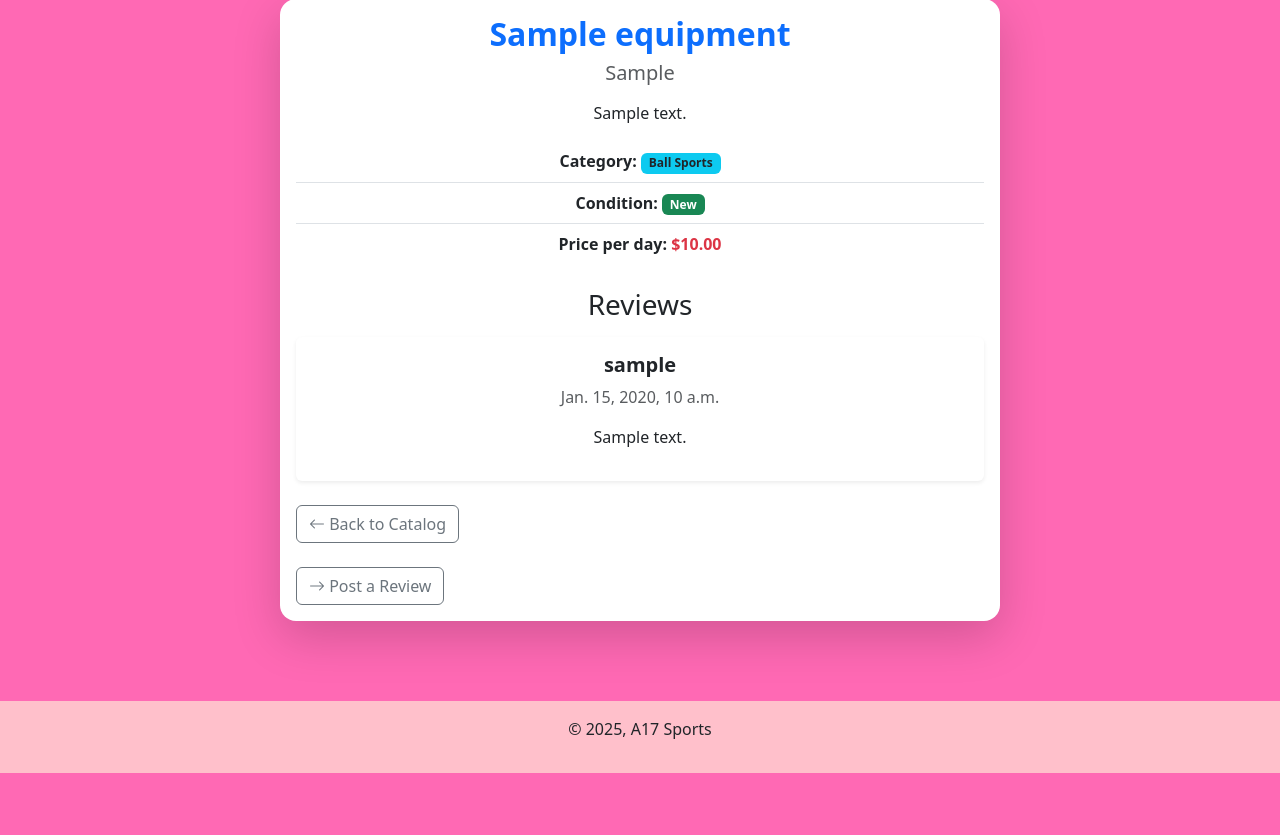
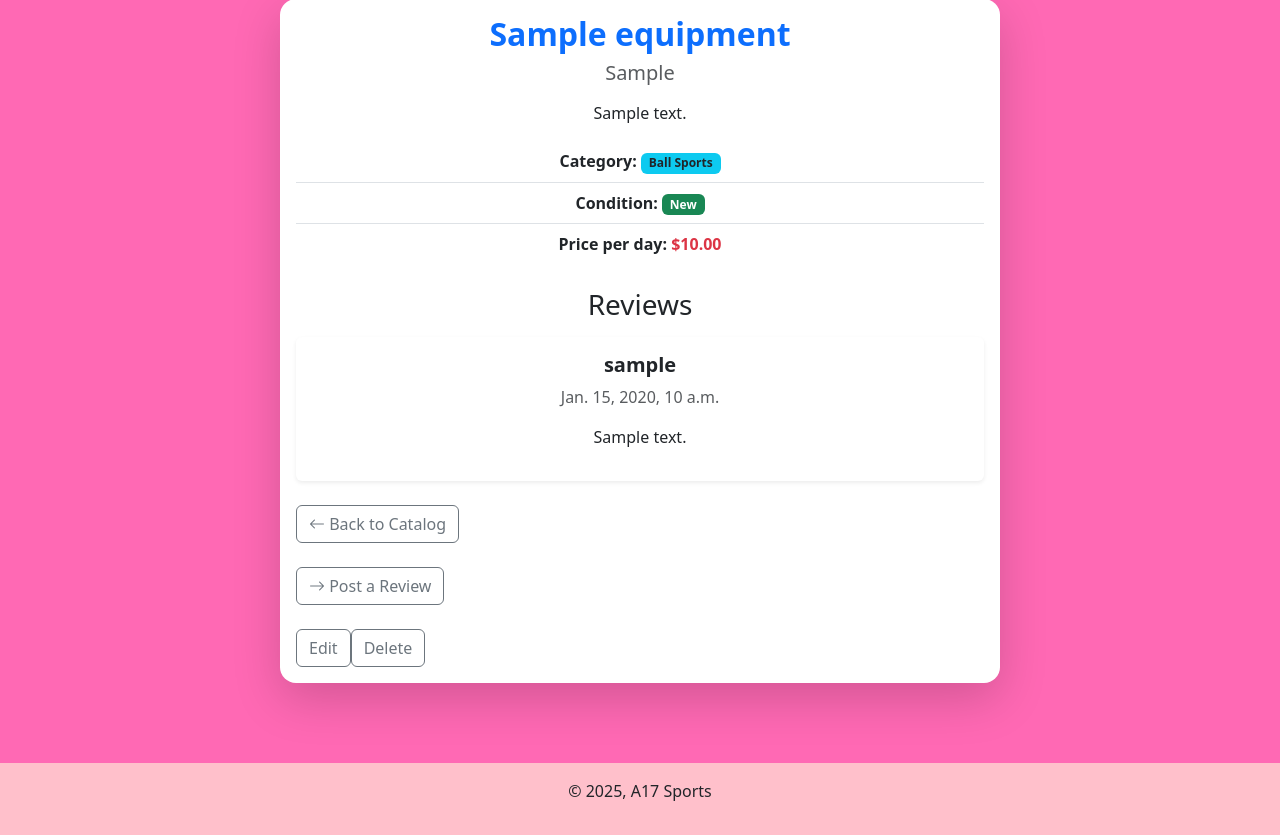
Before and after one commit to k4rstm4n/sports-lending-app, a Django app: page /products/1/details/ in a window 1280 px wide. Shown: the part 209-1044 px from the top of the page. Before the commit the page ends 982 px from the top, so only its background shows below. Run offline with Django 5.2, Linux system fonts and the light colour scheme; tables that the repository leaves empty hold one stand-in row (values such as "Sample post"); some libraries are stand-ins or nearby versions.

Commit message:
Completed edit and delete buttons

```diff
--- a/products/templates/products/detail.html
+++ b/products/templates/products/detail.html
@@ -47,6 +47,18 @@
                             <i class="bi bi-arrow-right"></i> Post a Review
                         </a>
                     </div>
+
+                    <div class="d-flex justify-content-start mt-4">
+                        <a href="{% url 'products:edit_equipment' equipment.id %}" class="btn btn-outline-secondary">
+                            <i></i> Edit
+                        </a>
+                        <form action="{% url 'products:delete_product' equipment.id %}" method="POST" onsubmit="return confirm('Are you sure you want to delete this product?');">
+                            {% csrf_token %}
+                            <button type="submit" class="btn btn-outline-secondary">
+                                <i></i> Delete
+                            </button>
+                        </form>
+                    </div>
                 </div>
             </div>
         </div>
--- a/products/urls.py
+++ b/products/urls.py
@@ -13,8 +13,8 @@ urlpatterns = [
     path("<int:pk>/details/", views.ProductDetailView.as_view(), name='product_detail'),
     path("<int:pk>/reviews/", views.ReviewCreate.as_view(), name="product_review"),
 
-
-
+    path('<int:pk>/edit/', views.EquipmentUpdateView.as_view(), name='edit_equipment'),
+    path('<int:pk>/delete/', views.ProductDetailView.delete_product, name='delete_product'),
     #products/{productID}
 
 ]
--- a/products/views.py
+++ b/products/views.py
@@ -2,7 +2,7 @@ from django.shortcuts import render, redirect, get_object_or_404
 from django.db.models import Q
 from .models import Equipment, Review
 from .forms import *
-from django.views.generic.edit import CreateView
+from django.views.generic.edit import CreateView, UpdateView
 from django.urls import reverse, reverse_lazy
 from django.views import generic
 from django.utils import timezone
@@ -55,6 +55,17 @@ class ProductDetailView(generic.DetailView):
         context["reviews"] = self.object.reviews.all()  # fetch related reviews
         return context
 
+    def edit_product(request, pk):
+        product = Equipment.objects.get(pk=pk)
+        if request.method == "POST":
+            pass
+    def delete_product(request, pk):
+        product = Equipment.objects.get(pk=pk)
+        #print("delete button")
+        if request.method == "POST":
+            product.delete()
+            return redirect('/products')
+
 
 class ReviewCreate(CreateView):
     model = Review
@@ -78,7 +89,22 @@ class ReviewCreate(CreateView):
         self.object.created_at = timezone.now()
         self.object.save()
         return super().form_valid(form)
+class EquipmentUpdateView(UpdateView):
+    model = Equipment
+    fields = [
+        "name",
+        "description",
+        "price_per_day",
+        "condition",
+        "category",
+        "brand",
+        "image",
+    ]
+    template_name = "products/equipment_form.html"
 
+    def get_success_url(self):
+        # After successful update, redirect to product detail page
+        return reverse_lazy("products:product_detail", kwargs={"pk": self.object.pk})
 
 class EquipmentCreateView(CreateView):
     model = Equipment
```
Also changed, not shown: products/templates/products/edit_equipment_form.html (added, +14 -0 lines).
